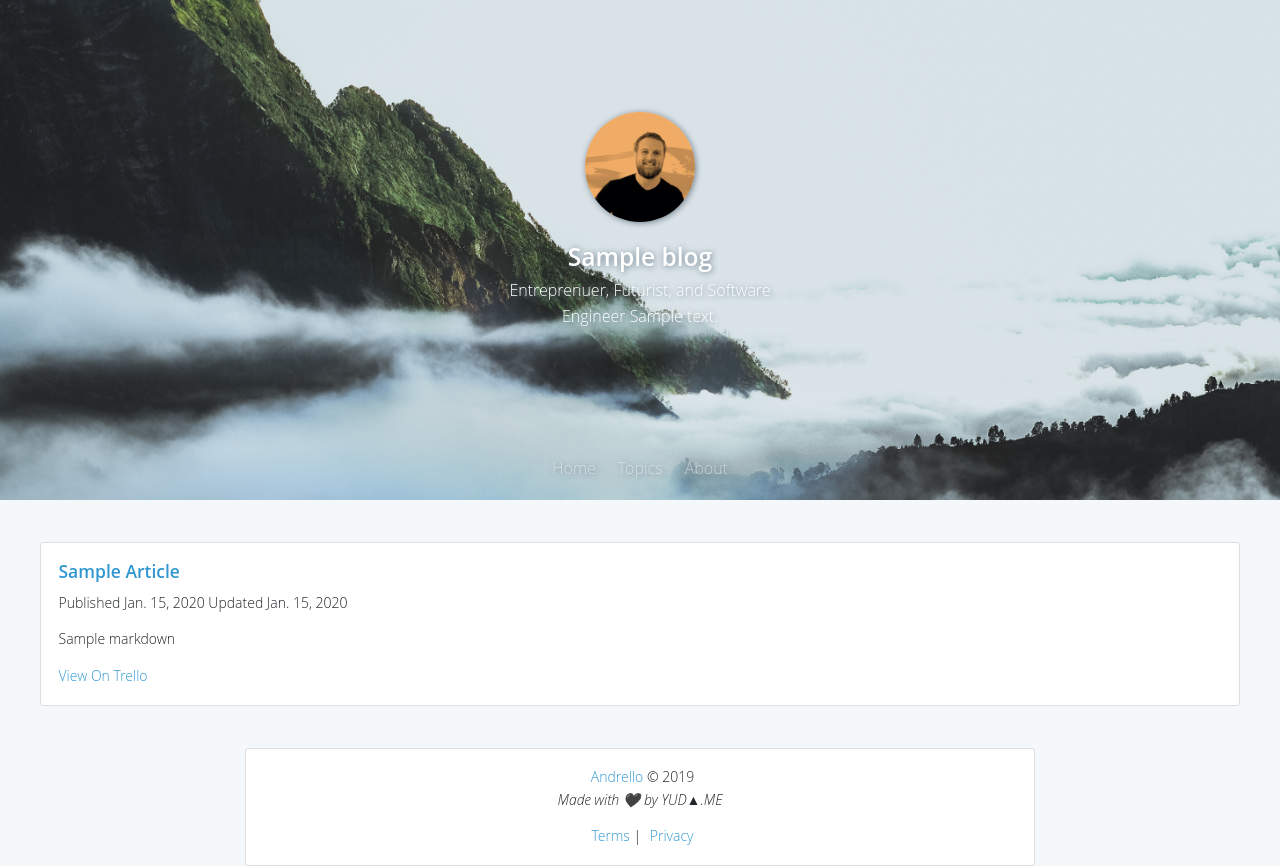
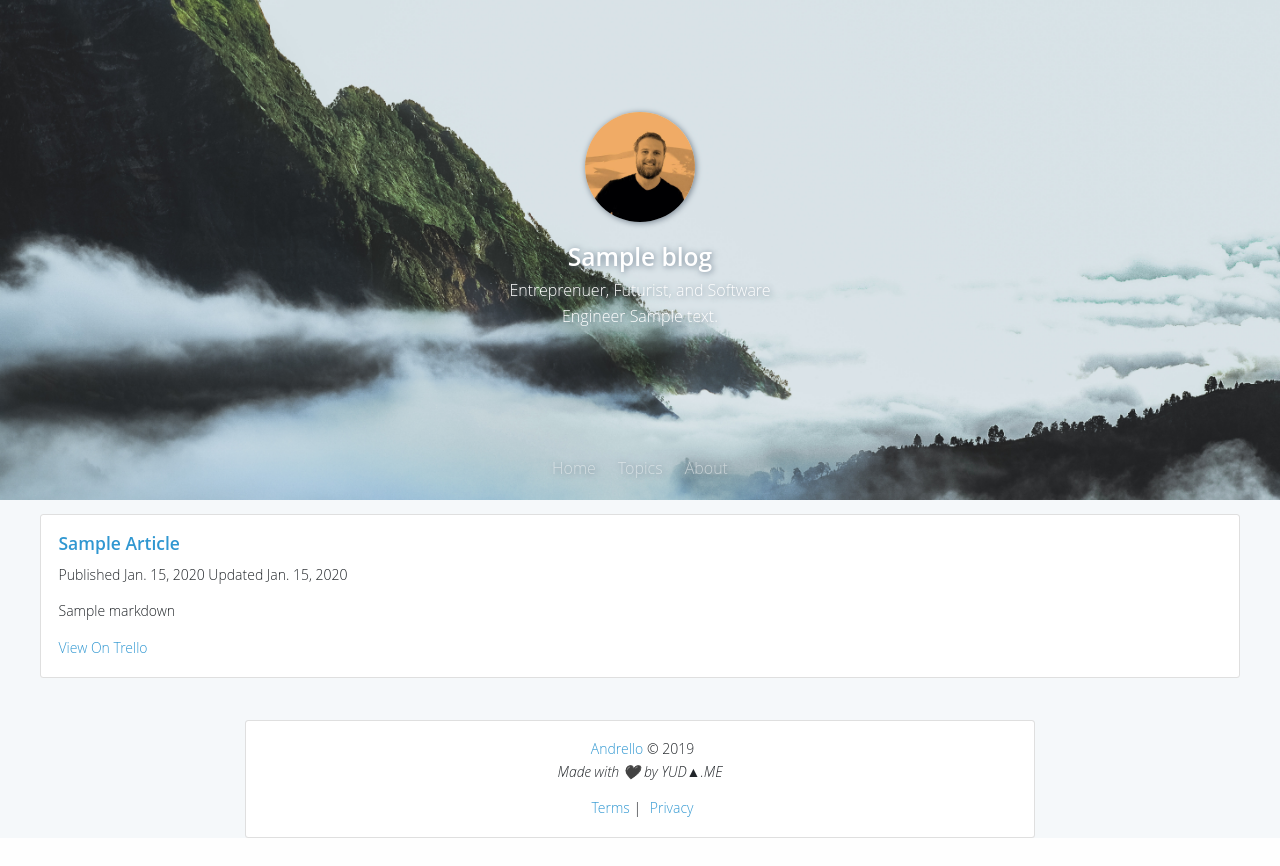
Before and after one commit to yudame/pop-api, a Django app: template apps/blog/templates/blog.html in a window 1280 px wide. After the commit the page ends 838 px from the top, so only its background shows below. Run offline with Django 3.2, Linux system fonts and the light colour scheme; the template is opened without the code that fills it: most values are stand-ins (such as "Sample title", 1, 10 or a date in 2020); data that the repository does not hold is empty; parts of the project's set-up code (start-up, migrations or seed data) failed here and were passed over; some libraries are stand-ins or nearby versions.

Commit message:
some cosmetic updates :lipstick:

```diff
--- a/apps/blog/templates/inclusions/article-card.html
+++ b/apps/blog/templates/inclusions/article-card.html
@@ -3,7 +3,7 @@
 
 
 <div id="article-{{ article.id }}"
-     class="article card my-5 border-0">
+     class="article card my-3 border-0">
 
   <div class="card" style="">
 
--- a/apps/trello/templates/setup.html
+++ b/apps/trello/templates/setup.html
@@ -1,7 +1,7 @@
 {% extends "base.html" %}
 {% load static %}
 
-{% block tab_title %}Setup{% endblock tab_title %}
+{% block tab_title %}Setup | Andrello{% endblock tab_title %}
 
 
 {% block content %}
--- a/templates/base.html
+++ b/templates/base.html
@@ -1,3 +1,5 @@
+{% load static %}
+
 <!DOCTYPE html>
 <html lang="en">
 
@@ -5,7 +7,7 @@
   <meta charset="utf-8">
   {% spaceless %}
     <title>
-      {% block tab_title %}Home{% endblock tab_title %} | {{ blog.title }}
+      {% block tab_title %}Andrello{% endblock tab_title %}
     </title>
   {% endspaceless %}
 
--- a/templates/messages.html
+++ b/templates/messages.html
@@ -1,4 +1,4 @@
-<div id='messages' class=''>
+<div id='messages' class='my-3'>
   {% for message in messages %}
 
     <div class="alert alert-{{ message.tags }} alert-dismissible fade show"
```
